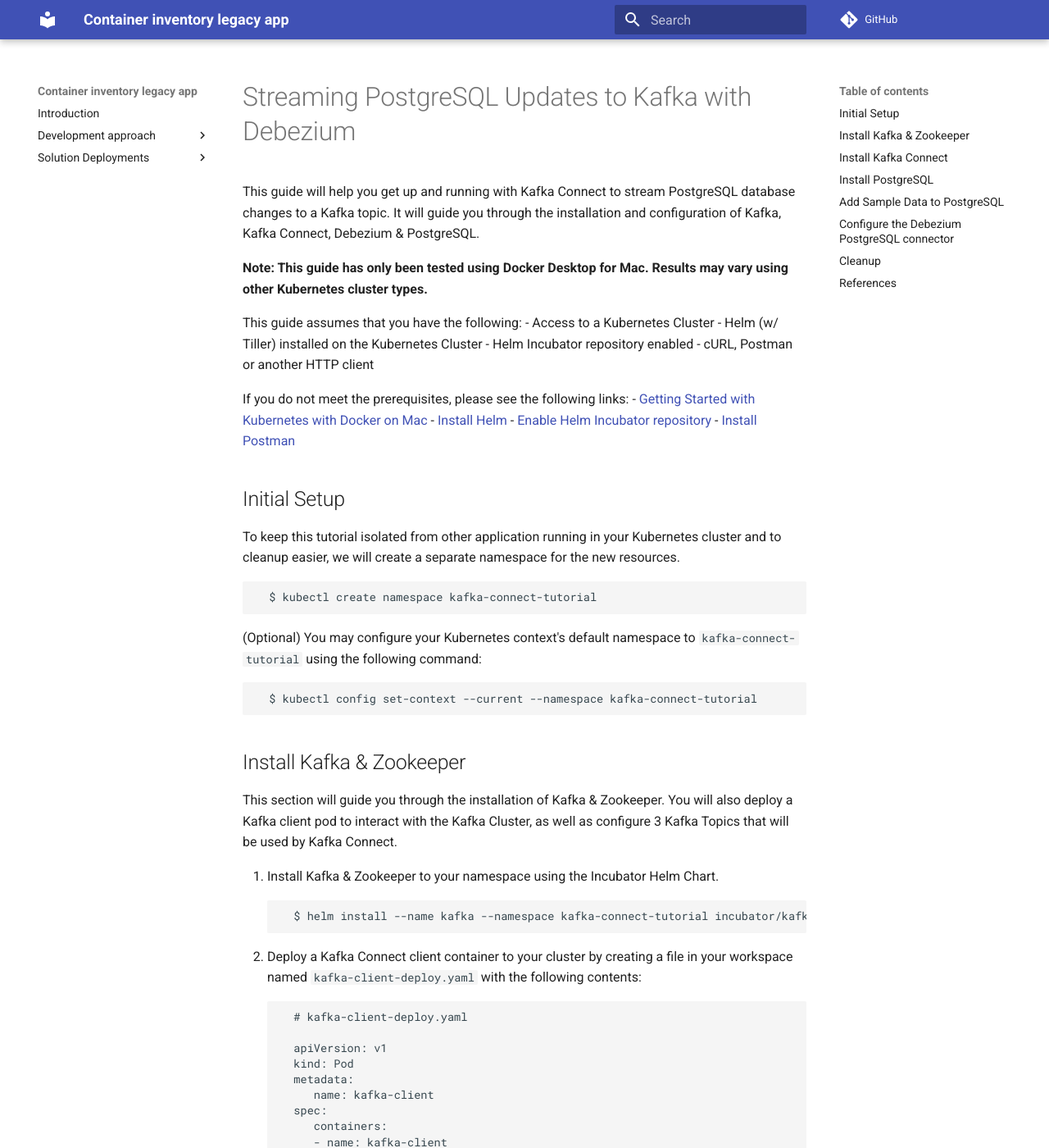
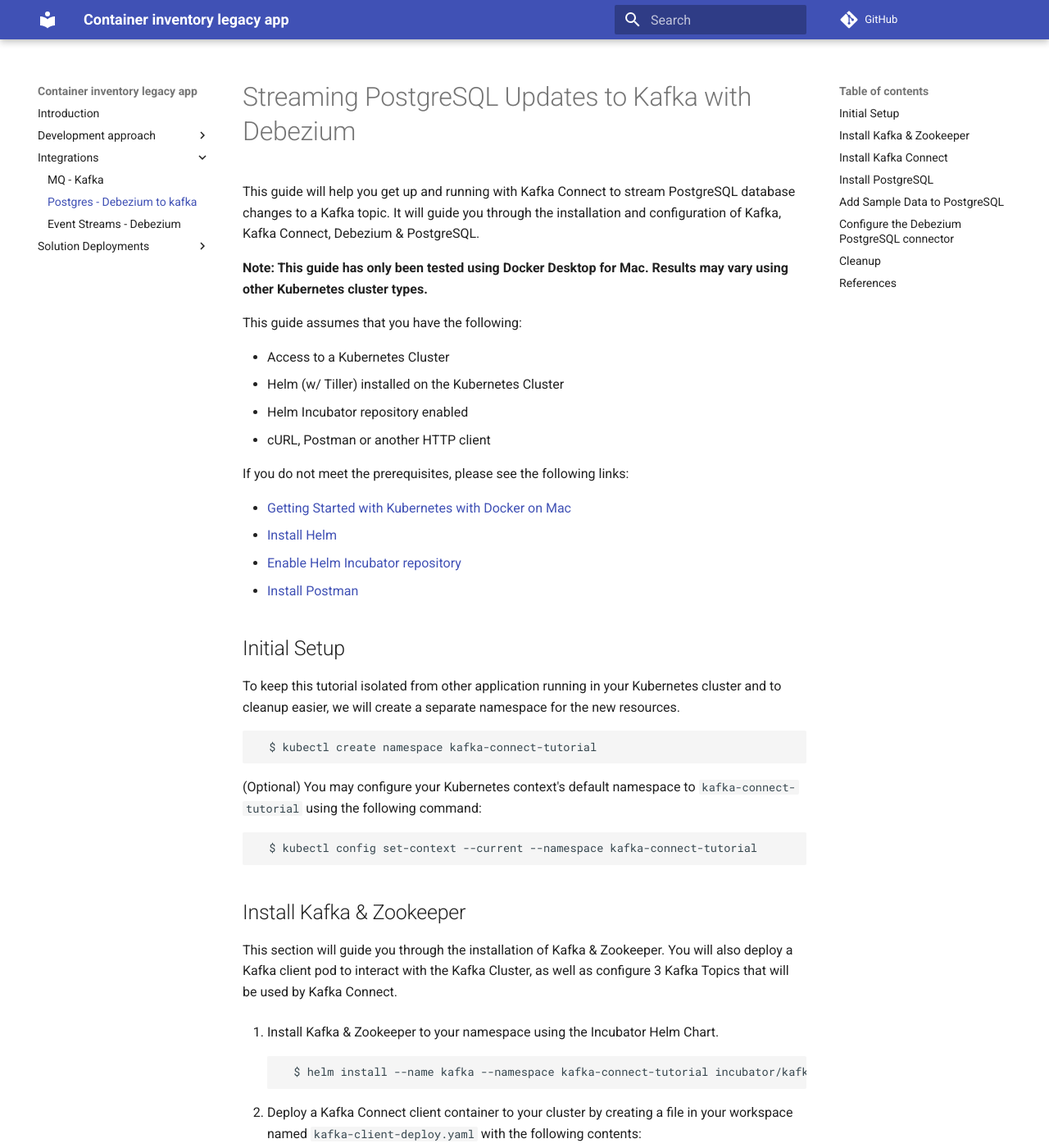
Before and after one commit to ibm-cloud-architecture/refarch-container-inventory, an MkDocs documentation site: the page built from docs/debezium-postgresql.md, in a window 1280 px wide and 1400 px high. Shown: the whole window at 82% size. Built offline with MkDocs 1.6.1 and Material for MkDocs 9.7.7, drawn with Linux system fonts in a browser that asks for light colours; comment, search, counter and statistics services are not loaded; some of the changed text lies outside the part shown.

Commit message:
reference debezium work

````diff
--- a/docs/debezium-postgresql.md
+++ b/docs/debezium-postgresql.md
@@ -1,71 +1,84 @@
 # Streaming PostgreSQL Updates to Kafka with Debezium
+
 This guide will help you get up and running with Kafka Connect to stream PostgreSQL database changes to a Kafka topic. It will guide you through the installation and configuration of Kafka, Kafka Connect, Debezium & PostgreSQL.
 
 **Note: This guide has only been tested using Docker Desktop for Mac. Results may vary using other Kubernetes cluster types.**
 
 This guide assumes that you have the following:
-- Access to a Kubernetes Cluster
-- Helm (w/ Tiller) installed on the Kubernetes Cluster
-- Helm Incubator repository enabled
-- cURL, Postman or another HTTP client
+
+* Access to a Kubernetes Cluster
+* Helm (w/ Tiller) installed on the Kubernetes Cluster
+* Helm Incubator repository enabled
+* cURL, Postman or another HTTP client
 
 If you do not meet the prerequisites, please see the following links:
-- [Getting Started with Kubernetes with Docker on Mac](https://rominirani.com/tutorial-getting-started-with-kubernetes-with-docker-on-mac-7f58467203fd)
-- [Install Helm](https://helm.sh/docs/using_helm/)
-- [Enable Helm Incubator repository](https://github.com/helm/charts#how-do-i-enable-the-incubator-repository)
-- [Install Postman](https://www.getpostman.com/downloads/)
+
+* [Getting Started with Kubernetes with Docker on Mac](https://rominirani.com/tutorial-getting-started-with-kubernetes-with-docker-on-mac-7f58467203fd)
+* [Install Helm](https://helm.sh/docs/using_helm/)
+* [Enable Helm Incubator repository](https://github.com/helm/charts#how-do-i-enable-the-incubator-repository)
+* [Install Postman](https://www.getpostman.com/downloads/)
 
 ## Initial Setup
+
 To keep this tutorial isolated from other application running in your Kubernetes cluster and to cleanup easier, we will create a separate namespace for the new resources.
-```
+
+```shell
   $ kubectl create namespace kafka-connect-tutorial
 ```
 
 (Optional) You may configure your Kubernetes context's default namespace to ```kafka-connect-tutorial``` using the following command:
-```
+
+```shell
   $ kubectl config set-context --current --namespace kafka-connect-tutorial
 ```
 
 ## Install Kafka & Zookeeper
+
 This section will guide you through the installation of Kafka & Zookeeper. You will also deploy a Kafka client pod to interact with the Kafka Cluster, as well as configure 3 Kafka Topics that will be used by Kafka Connect.
 
 1. Install Kafka & Zookeeper to your namespace using the Incubator Helm Chart.
-```
-  $ helm install --name kafka --namespace kafka-connect-tutorial incubator/kafka --set external.enabled=true
-```
-2. Deploy a Kafka Connect client container to your cluster by creating a file in your workspace named ```kafka-client-deploy.yaml``` with the following contents:
-```
-  # kafka-client-deploy.yaml
 
-  apiVersion: v1
-  kind: Pod
-  metadata:
-     name: kafka-client
-  spec:
-     containers:
-     - name: kafka-client
-       image: confluentinc/cp-kafka:5.0.1
-       command:
-         - sh
-         - -c
-         - "exec tail -f /dev/null"
-```
+    ```shell
+      $ helm install --name kafka --namespace kafka-connect-tutorial incubator/kafka --set external.enabled=true
+    ```
+
+2. Deploy a Kafka Connect client container to your cluster by creating a file in your workspace named
+`kafka-client-deploy.yaml` with the following contents:
+
+    ```shell
+    # kafka-client-deploy.yaml
+
+    apiVersion: v1
+    kind: Pod
+    metadata:
+      name: kafka-client
+    spec:
+      containers:
+      - name: kafka-client
+        image: confluentinc/cp-kafka:5.0.1
+        command:
+          - sh
+          - -c
+          - "exec tail -f /dev/null"
+    ```
 
 3. Execute the following command to deploy the Kafka Client Pod:
-```
-$ kubectl create -f kafka-client-deploy.yaml -n kafka-connect-tutorial
-```
+
+    ```
+    $ kubectl create -f kafka-client-deploy.yaml -n kafka-connect-tutorial
+    ```
 
 4. Create the Kafka Connect Topics using the following commands:
-```
-$ kubectl -n kafka-connect-tutorial exec kafka-client -- kafka-topics --zookeeper kafka-zookeeper:2181 --topic connect-offsets --create --partitions 1 --replication-factor 1
-```
-```
-$ kubectl -n kafka-connect-tutorial exec kafka-client -- kafka-topics --zookeeper kafka-zookeeper:2181 --topic connect-configs --create --partitions 1 --replication-factor 1
-```
-```
-$ kubectl -n kafka-connect-tutorial exec kafka-client -- kafka-topics --zookeeper kafka-zookeeper:2181 --topic connect-status --create --partitions 1 --replication-factor 1
-```
+
+    ```
+    $ kubectl -n kafka-connect-tutorial exec kafka-client -- kafka-topics --zookeeper kafka-zookeeper:2181 --topic connect-offsets --create --partitions 1 --replication-factor 1
+    ```
+    ```
+    $ kubectl -n kafka-connect-tutorial exec kafka-client -- kafka-topics --zookeeper kafka-zookeeper:2181 --topic connect-configs --create --partitions 1 --replication-factor 1
+    ```
+    ```
+    $ kubectl -n kafka-connect-tutorial exec kafka-client -- kafka-topics --zookeeper kafka-zookeeper:2181 --topic connect-status --create --partitions 1 --replication-factor 1
+    ```
 
 ## Install Kafka Connect
 This section will guide you through the installation of Kafka Connect using the Debezium Kafka Connect Docker Image. As part of this installation, you will create a NodePort service to expose the Kafka Connect API. This service will be available on port 30500 of your cluster nodes. If you are using Docker Desktop, this will be http://localhost:30500.
--- a/mkdocs.yml
+++ b/mkdocs.yml
@@ -4,9 +4,14 @@
   - Introduction: index.md
   - Development approach:
     - Create foundations: creatingApp.md
-    - Apply TDD: tdd.md
+  - Integrations:
+    - MQ - Kafka: mq-kafka.md
+    - Postgres - Debezium to kafka: debezium-postgresql.md
+    - Event Streams - Debezium: eventstreams-debezium.md
   - Solution Deployments:
-    - Run locally: /#build-and-run
+    - Deploy and run locally: run-local.md
+    - Running MQ on IBM Cloud: mq-cloud.md
+    - Deploy and run on Openshift: openshift.md
 
 theme:
   name: material
````
Also changed, not shown: docs/eventstreams-debezium.md (+10 -0 lines), docs/index.md (+21 -150 lines), docs/mq-cloud.md (added, +1 -0 lines), docs/mq-kafka.md (added, +1 -0 lines), docs/openshift.md (added, +1 -0 lines), docs/run-icp.md (deleted, +0 -1 lines), docs/run-local.md (added, +137 -0 lines), docs/tdd.md (deleted, +0 -1 lines), docs/images/cdc-components.png.
